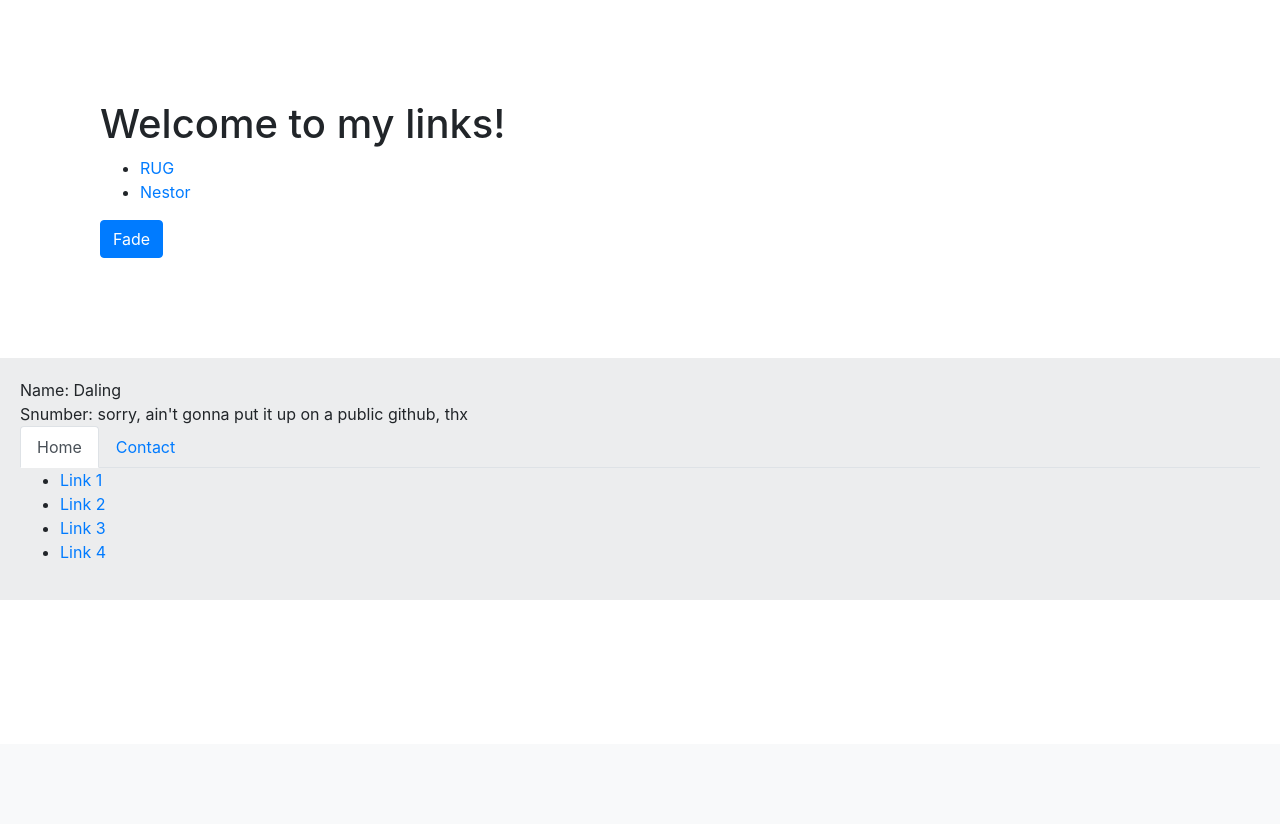
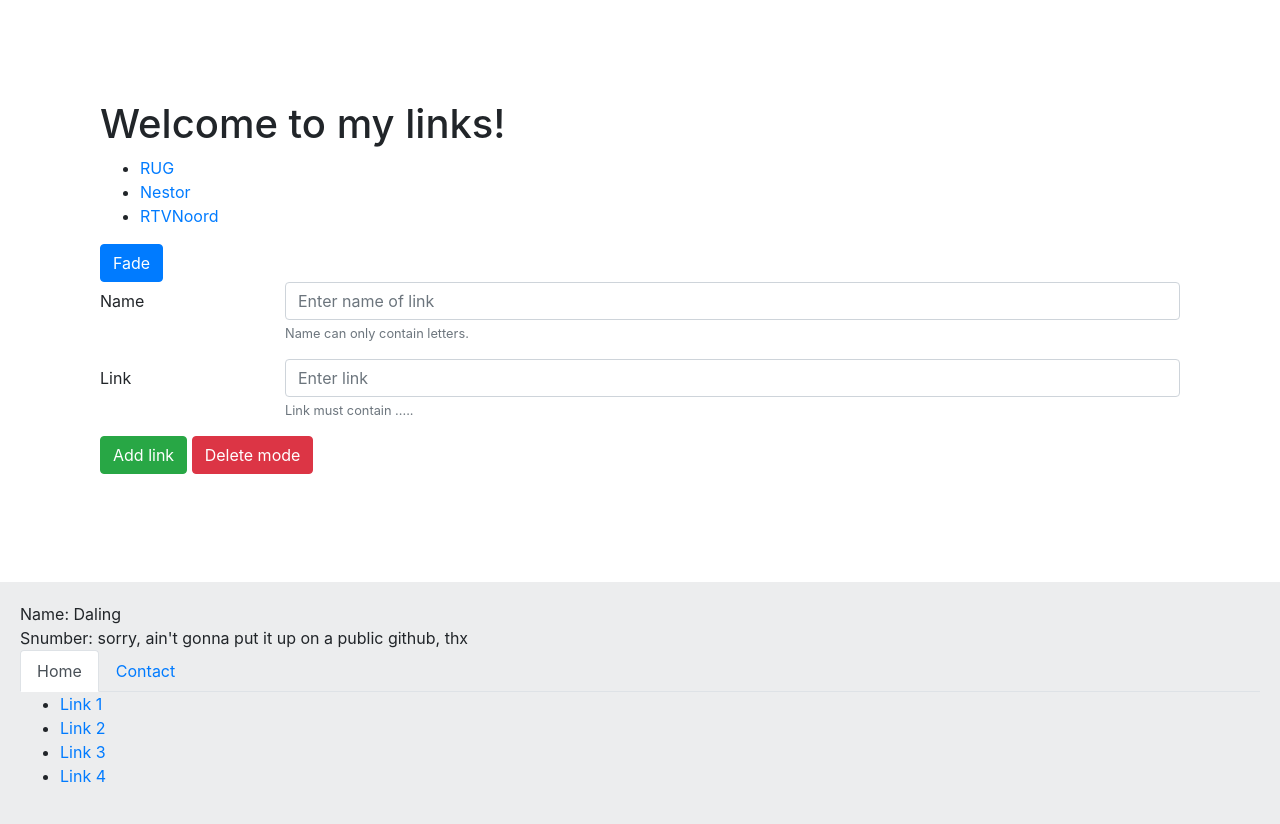
Before and after one commit to daling/WP19, a PHP site: page /links.php in a window 1280 px wide. Shown: the part 56-880 px from the top of the page. Before the commit the page ends 614 px from the top, so only its background shows below. Run offline with PHP 8.4, Linux system fonts and the light colour scheme.

Commit message:
Last commit, made a start with link validating.

```diff
--- a/assignment_2/js/links.js
+++ b/assignment_2/js/links.js
@@ -9,11 +9,10 @@ function getFileName() {
 }
 
 /**
- * Document ready function
+ * Adds the link list with a fade toggle button.
  */
-$(function() {
-    if (getFileName() === 'links.php') {
-        $('div.wp-row').append(
+function addLinkList() {
+    $('form').prepend(
         $('<div>').attr('class', 'col-md-12').append(
             $('<ul>').attr('class', 'fadeclass').append(
                 $('<li>').append(
@@ -34,8 +33,32 @@ $(function() {
             )
         )
     );
-        $('button').click(function () {
+
+}
+
+function validateLink() {
+
+}
+
+function addLink(){
+    if (validateLink)
+}
+
+function deleteMode(){
+    document.write('Test')
+}
+
+/**
+ * Document ready function
+ */
+$(function() {
+    if (getFileName() === 'links.php') {
+        var links = {"RUG": "http://www.rug.nl", "Nestor": "http://www.nestor.rug.nl"};
+        // addLinkList(links);
+        $('#fade-btn').click(function () {
             $('ul.fadeclass').fadeToggle("slow", "linear");
         });
+        $('#add-btn').click(addLink);
+        $('#delete-btn').click(deleteMode);
     }
 });
--- a/assignment_2/links.php
+++ b/assignment_2/links.php
@@ -14,6 +14,11 @@ $navigation = Array(
         'Future' => '/WP19/assignment_2/future.php'
     )
 );
+$weblinks = Array(
+    'RUG' => 'http://www.rug.nl/',
+    'Nestor' => 'http://www.nestor.rug.nl/',
+    'RTVNoord' => 'http://www.rtvnoord.nl'
+);
 include __DIR__. '/tpl/head.php';
 
 /* Body */
@@ -21,6 +26,36 @@ include __DIR__ . '/tpl/body-start.php';
 ?>
     <div class="col-md-12">
         <h1>Welcome to my links!</h1>
+        <ul class="fadeclass">
+            <?php foreach($weblinks as $title => $url){ ?>
+                <li><a href="<?= $url ?>" target="_blank"><?= $title ?></a></li>
+            <?php } ?>
+        </ul>
+        <button type="button" class="btn btn-primary" id="fade-btn">Fade</button>
+        <form>
+            <div class="form-group row">
+                <label for="inputName" class="col-sm-2 col-form-label">Name</label>
+                <div class="col-sm-10">
+                    <input type="text" class="form-control" id="inputName"
+                           aria-describedby="nameHelp" placeholder="Enter name of link">
+                    <small id="nameHelp" class="form-text text-muted">Name can only contain letters.</small>
+                </div>
+            </div>
+            <div class="form-group row">
+                <label for="inputLink" class="col-sm-2 col-form-label">Link</label>
+                <div class="col-sm-10">
+                    <input type="text" class="form-control" id="inputLink"
+                           aria-describedby="linkHelp" placeholder="Enter link">
+                    <small id="linkHelp" class="form-text text-muted">Link must contain ..... </small>
+                </div>
+            </div>
+            <button type="button" class="btn btn-success mb-2" id="add-btn">
+                Add link
+            </button>
+            <button type="button" class="btn btn-danger mb-2" id="delete-btn">
+                Delete mode
+            </button>
+        </form>
     </div>
 <?php
 include __DIR__ . '/tpl/body-end.php';
```
Lines whose indentation alone changed are shown as unchanged.
